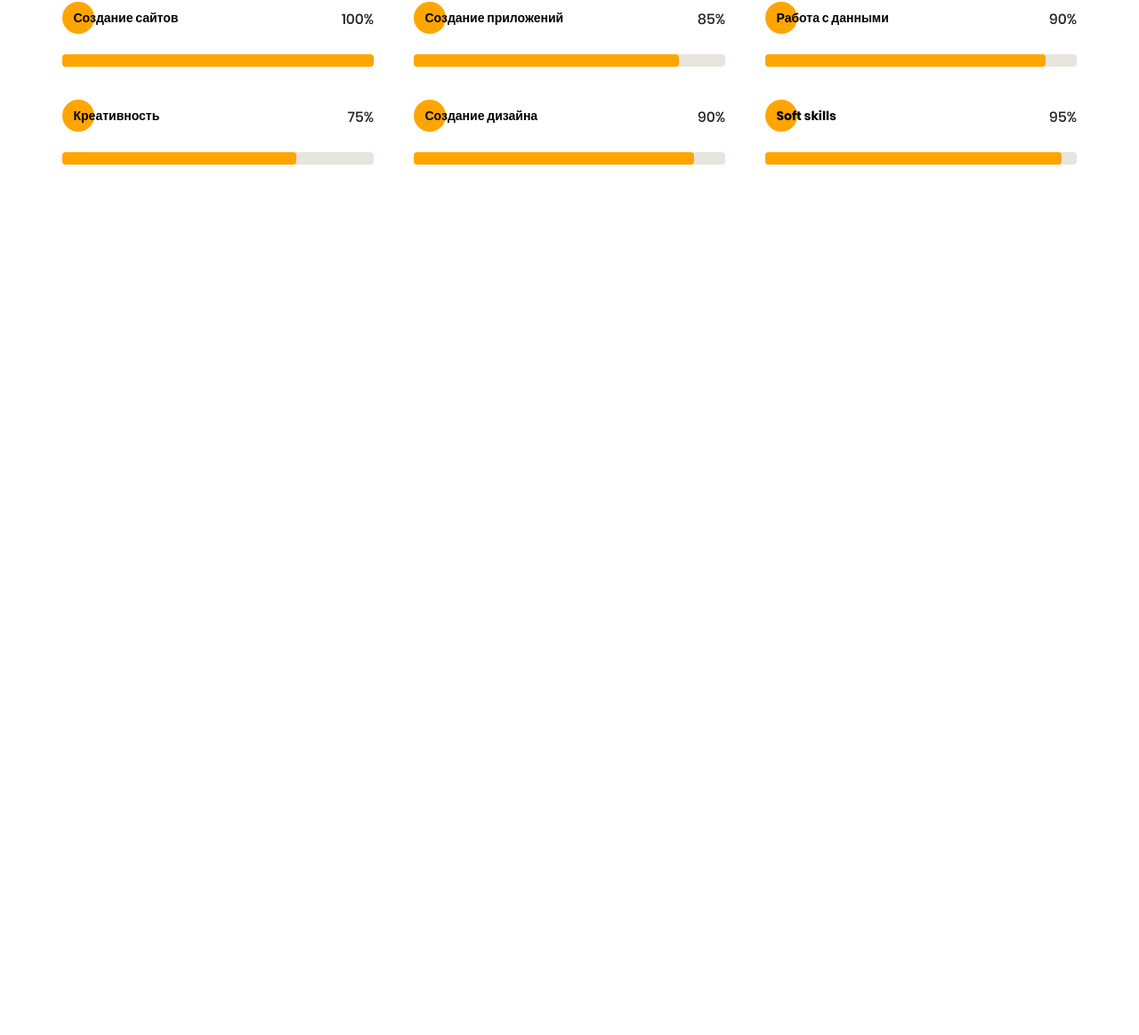
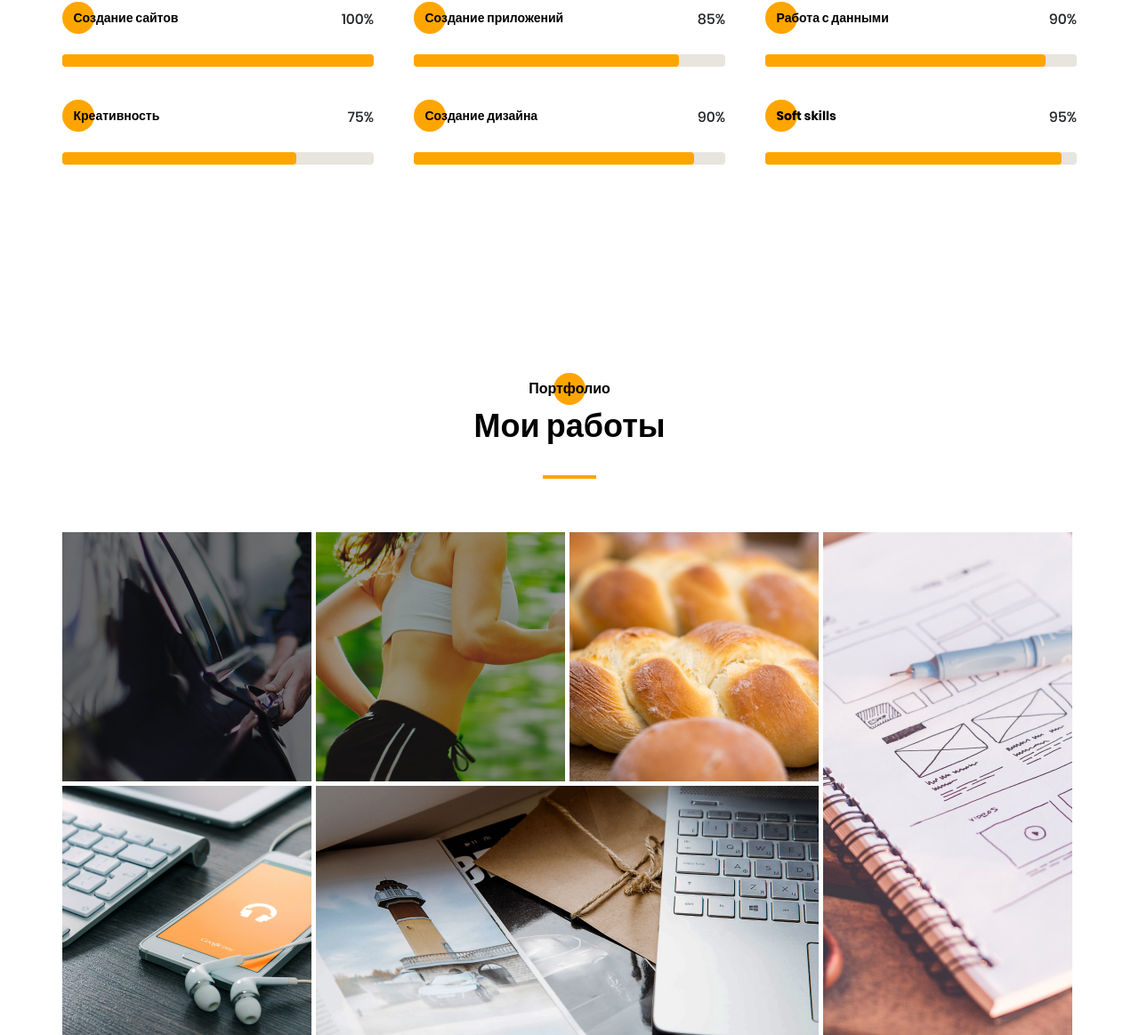
Before and after one commit to Quiddlee/Portfolio, a website: page src/index.html in a window 1280 px wide. Shown: the part 3210-4373 px from the top of the page at 89% size. Before the commit the page ends 3515 px from the top, so only its background shows below. Drawn offline with nearby package versions, Linux system fonts and the light colour scheme; files that its build step writes are made by us from their sources.

Commit message:
portfolio section done + some fixes

```diff
--- a/src/index.html
+++ b/src/index.html
@@ -135,8 +135,8 @@
 
     <section class="benefits">
         <div class="container">
-            <h2 class="title title_fz16 benefits__title">Опыт</h2>
-            <div class="title title_fz36 benefits__subtitle">Чем я буду полезна</div>
+            <h2 class="title title_fz16 title__section-title">Опыт</h2>
+            <div class="title title_fz36 title__section-subtitle">Чем я буду полезна</div>
             <div class="divider"></div>
 
             <div class="benefits__wrapper">
@@ -212,9 +212,10 @@
 
     <section class="skills">
         <div class="container">
-            <h2 class="title title_fz16 skills__title">Навыки</h2>
-            <div class="title title_fz36 skills__subtitle">Что я использую в работе</div>
+            <h2 class="title title_fz16 title__section-title">Навыки</h2>
+            <div class="title title_fz36 title__section-subtitle">Что я использую в работе</div>
             <div class="divider"></div>
+
             <div class="skills__wrapper">
                 <div class="skills__item">
                     <div class="skills__item__block">
@@ -354,6 +355,33 @@
         </div>
     </section>
 
+    <section class="portfolio">
+        <div class="container">
+            <h2 class="title title_fz16 title__section-title">Портфолио</h2>
+            <div class="title title_fz36 title__section-subtitle">Мои работы</div>
+            <div class="divider"></div>
+            <div class="portfolio__wrapper">
+                <a href="#" class="portfolio__item">
+                    <img src="img/portfolio/uber.jpg" alt="uber">
+                </a>
+                <a href="#" class="portfolio__item">
+                    <img src="img/portfolio/pulse.jpg" alt="pulse">
+                </a>
+                <a href="#" class="portfolio__item">
+                    <img src="img/portfolio/bread.jpg" alt="test">
+                </a>
+                <a href="#" class="portfolio__item vertical">
+                    <img src="img/portfolio/plans.jpg" alt="test">
+                </a>
+                <a href="#" class="portfolio__item">
+                    <img src="img/portfolio/ipad.jpg" alt="test">
+                </a>
+                <a href="#" class="portfolio__item horizontal">
+                    <img src="img/portfolio/mac.jpg" alt="uber">
+                </a>
+            </div>
+        </div>
+    </section>
     <script src="js/script.js"></script>
 </body>
 </html>
--- a/src/sass/blocks/_benefits.scss
+++ b/src/sass/blocks/_benefits.scss
@@ -1,18 +1,5 @@
 .benefits {
     padding-top: 120px;
-    &__title {
-        position: relative;
-        text-align: center;
-        @include before_circle;
-        &:before {
-            top: -6px;
-            left: 50%;
-            transform: translateX(-50%);
-        }
-    }
-    &__subtitle {
-        text-align: center;
-    }
     &__wrapper {
         padding: 60px 65px 0 65px;
         display: grid;
--- /dev/null
+++ b/src/sass/blocks/_portfolio.scss
@@ -0,0 +1,28 @@
+.portfolio {
+    padding-top: 120px;
+    &__wrapper {
+        margin-top: 60px;
+        display: grid;
+        grid-template: repeat(2, 280px) / repeat(4, 280px);
+        grid-auto-rows: 280px;
+        gap: 5px;
+        .vertical {
+            grid-row: 1 / 3;
+            grid-column: 4 / 5;
+        }
+        .horizontal {
+            grid-row: 2 / 3;
+            grid-column: 2 / 4;
+        }
+    }
+    &__item {
+        transition: 0.3s all;
+        img {
+            width: 100%;
+        }
+        &:hover {
+            transform: scale(1.05);
+            filter: contrast(110%);
+        }
+    }
+}
--- a/src/sass/blocks/_skills.scss
+++ b/src/sass/blocks/_skills.scss
@@ -1,16 +1,5 @@
 .skills {
     padding: 125px 0 120px 0;
-    .title {
-        text-align: center;
-    }
-    &__title {
-        position: relative;
-        @include before_circle;
-        &:before {
-            left: 50%;
-            transform: translateX(-50%);
-        }
-    }
     &__wrapper {
         display: grid;
         grid-template-columns: repeat(4, 270px);
--- a/src/sass/blocks/_title.scss
+++ b/src/sass/blocks/_title.scss
@@ -22,4 +22,17 @@
     &_fz48 {
         font-size: 48px;
     }
+    &__section-title {
+        position: relative;
+        text-align: center;
+        @include before_circle;
+        &:before {
+            top: -6px;
+            left: 50%;
+            transform: translateX(-50%);
+        }
+    }
+    &__section-subtitle {
+        text-align: center;
+    }
 }
--- a/src/sass/style.scss
+++ b/src/sass/style.scss
@@ -31,5 +31,6 @@
 @import "blocks/menu";
 @import "blocks/benefits";
 @import "blocks/skills";
+@import "blocks/portfolio";
 
 //media
```
Also changed, not shown: dist/css/style.min.css, dist/index.html.
